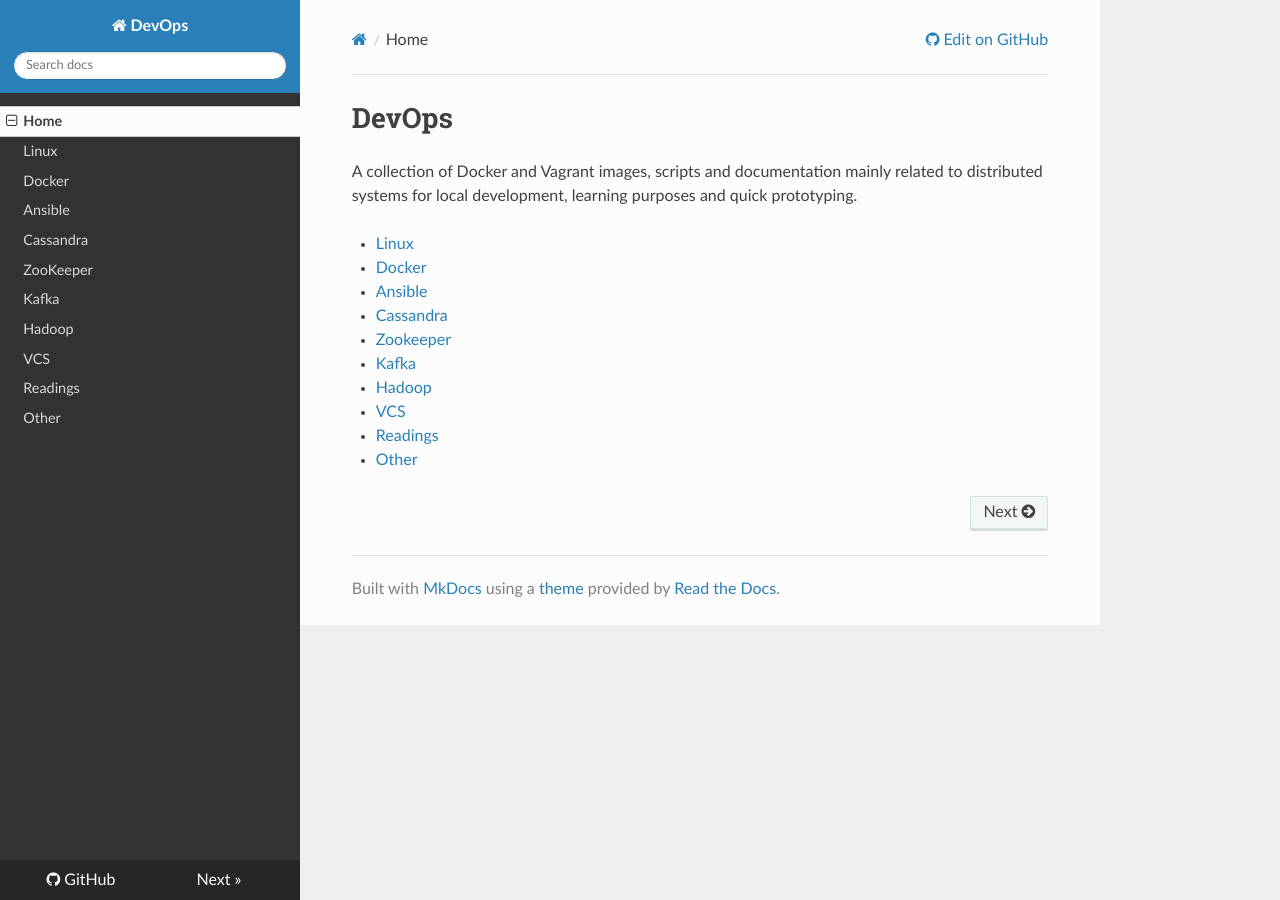
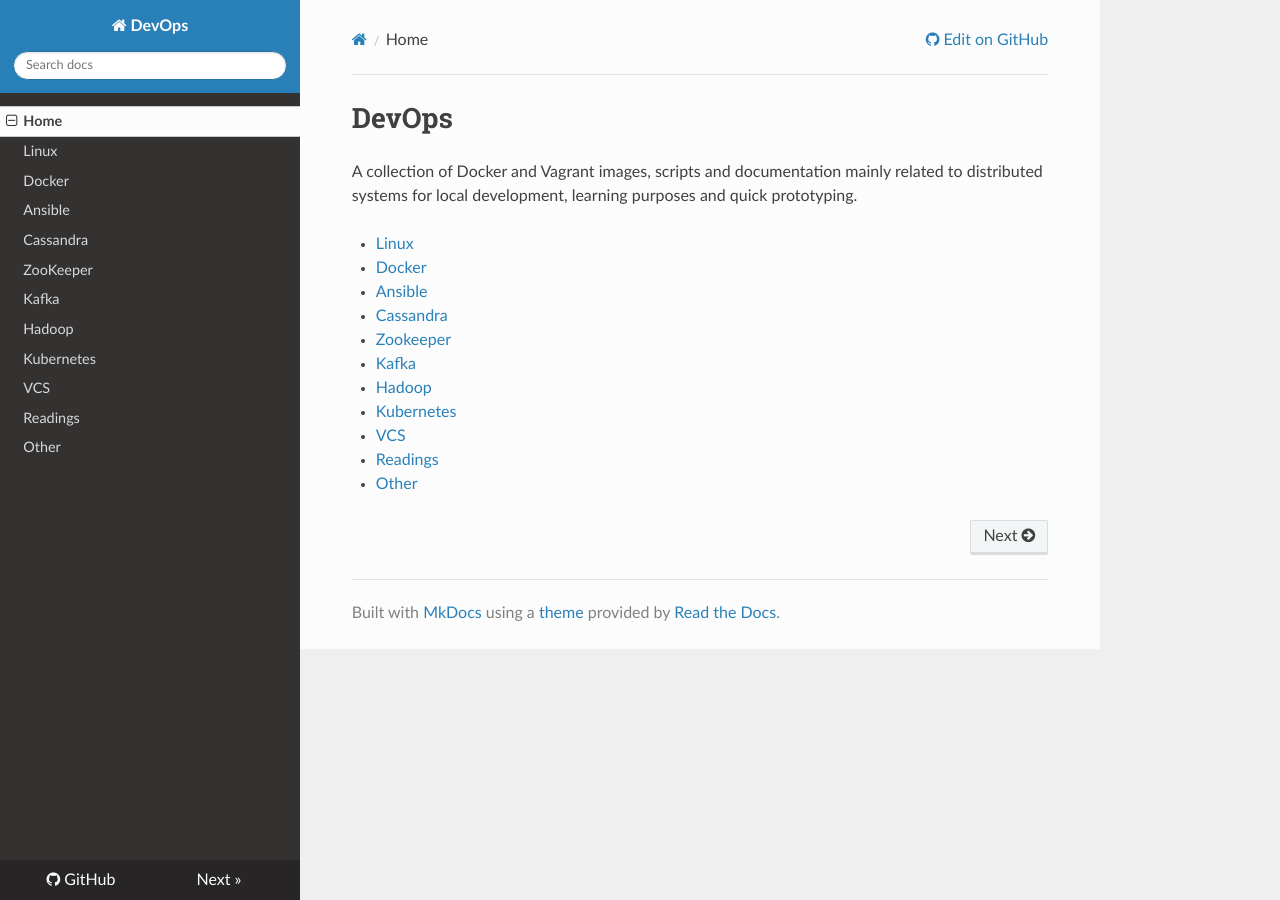
Before and after one commit to niqdev/devops, an MkDocs documentation site: the page built from docs/index.md, in a window 1280 px wide. Built offline with MkDocs 1.6.1, drawn with Linux system fonts in a browser that asks for light colours; nearby versions of some CDN libraries; old or Windows-style settings are respelled for this version of MkDocs.

Commit message:
add kubernetes

```diff
--- a/docs/index.md
+++ b/docs/index.md
@@ -9,6 +9,7 @@ A collection of Docker and Vagrant images, scripts and documentation mainly rela
 * [Zookeeper](zookeeper.md)
 * [Kafka](kafka.md)
 * [Hadoop](hadoop.md)
+* [Kubernetes](kubernetes.md)
 * [VCS](vcs.md)
 * [Readings](readings.md)
 * [Other](other.md)
--- a/mkdocs.yml
+++ b/mkdocs.yml
@@ -13,6 +13,7 @@ pages:
     - ZooKeeper: zookeeper.md
     - Kafka: kafka.md
     - Hadoop: hadoop.md
+    - Kubernetes: kubernetes.md
     - VCS: vcs.md
     - Readings: readings.md
     - Other: other.md
```
Also changed, not shown: README.md (+1 -0 lines).
